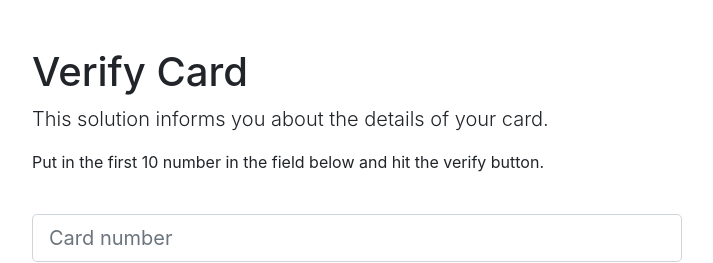
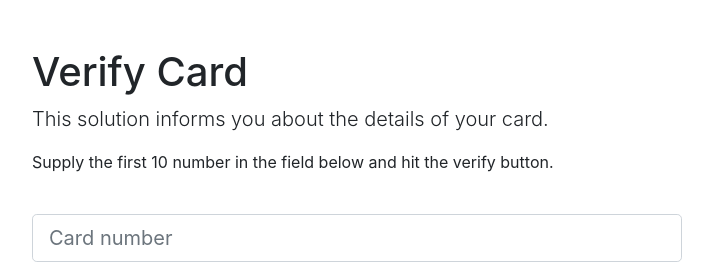
Before and after one commit to adelekeoladapo/verify-card-ui, an Angular app: page / in a window 1280 px wide. Shown: the top 263 px of the page, without its empty margins (283-996 px from the left). Built offline with nearby package versions, Linux system fonts and the light colour scheme.

Commit message:
Updated description

```diff
--- a/src/app/app.component.html
+++ b/src/app/app.component.html
@@ -4,7 +4,7 @@
   <div class="container">
     <h1 class="mt-5">Verify Card</h1>
     <p class="lead">This solution informs you about the details of your card.</p>
-    <p>Put in the first 10 number in the field below and hit the verify button.</p>
+    <p>Supply the first 10 number in the field below and hit the verify button.</p>
     <br/>
   </div>
 
```
